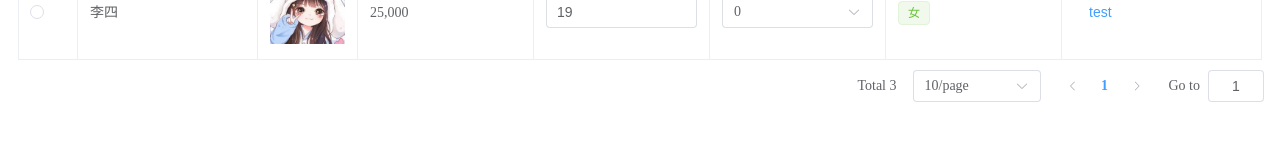
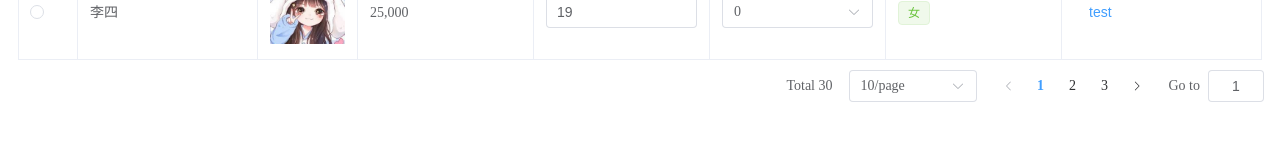
Before and after one commit to xiaochen9506/vex-page, a Vue app: page / in a window 1280 px wide. Shown: the part 291-432 px from the top of the page. Built offline with nearby package versions, Linux system fonts and the light colour scheme.

Commit message:
fix: 修改下一页bug

```diff
--- a/package.json
+++ b/package.json
@@ -1,6 +1,6 @@
 {
   "name": "vex-page",
-  "version": "1.0.14",
+  "version": "1.0.20",
   "description": "vue3 管理后台通用列表页面。Vue3 + Element Plus",
   "author": "xiaochen9506",
   "keywords": [
--- a/packages/v-page/v-page.vue
+++ b/packages/v-page/v-page.vue
@@ -1,7 +1,7 @@
 <template>
   <div class="v-page" :class="{ pd: onAdd }">
     <VFilter
-      v-if="filter.length> 0"
+      v-if="filter"
       ref="filter"
       :filter="filter"
       :filter-config="filterConfig"
@@ -39,7 +39,7 @@
     </div>
     <c-pagination
       v-if="showPagination"
-      :page="pagination.page"
+      :page="pagination.pageNum"
       :total="total"
       @pagination="handlePagination"
     />
@@ -156,6 +156,7 @@ const fetchList = async (query) => {
     [PAGE_SIZE_KEY]: pagination.value.pageSize || 10,
     ...query,
   }
+  console.log(query)
   // 默认第一页
   const res = await props.getList(params.value)
   let data = GET_LIST(res)
@@ -171,12 +172,12 @@ const fetchList = async (query) => {
   loading.value = false
 }
 
-const handlePagination = (pagination) => {
+const handlePagination = (p) => {
+  pagination.value = p
   clearSelection()
   clearRadio()
-  pagination.value = pagination
   fetchList({
-    ...pagination,
+    ...p,
     ...filterModel.value
   })
 }
@@ -191,7 +192,7 @@ const refreshList = async () => {
 }
 
 const handleSearch = (modal) => {
-  pagination.value.page = 1
+  pagination.value.pageNum = 1
   filterModel.value = modal
   refreshList()
   proxy.$emit('search', modal)
--- a/packages/v-pagination/v-pagination.vue
+++ b/packages/v-pagination/v-pagination.vue
@@ -1,7 +1,7 @@
 <template>
   <div :class="{hidden}" class="pagination-container">
     <el-pagination
-      v-model:current-page="currentPage"
+      :current-page="currentPage"
       :layout="layout"
       v-bind="$attrs"
       @size-change="handleSizeChange"
@@ -39,10 +39,12 @@ const currentPage = ref(props.page || 1)
 const { proxy } = getCurrentInstance()
 
 watch(() => props.page, (v) => {
+  console.log(v)
   currentPage.value = v
 });
 
 const handleSizeChange = (val) => {
+  console.log('size change')
   if (currentPage.value * val > props.total) {
     currentPage.value = 1
   }
@@ -54,6 +56,7 @@ const handleSizeChange = (val) => {
 }
 
 const handleCurrentChange = (val) => {
+  console.log('page change')
   currentPage.value = val
   proxy.$emit('pagination', { pageNum: val, pageSize: pageSize.value })
   if (props.autoScroll) {
--- a/src/App.vue
+++ b/src/App.vue
@@ -59,7 +59,7 @@ const getList = () => {
             ]
           },
         ],
-        total: 3,
+        total: 30,
       })
     }, 1000)
   })
```
